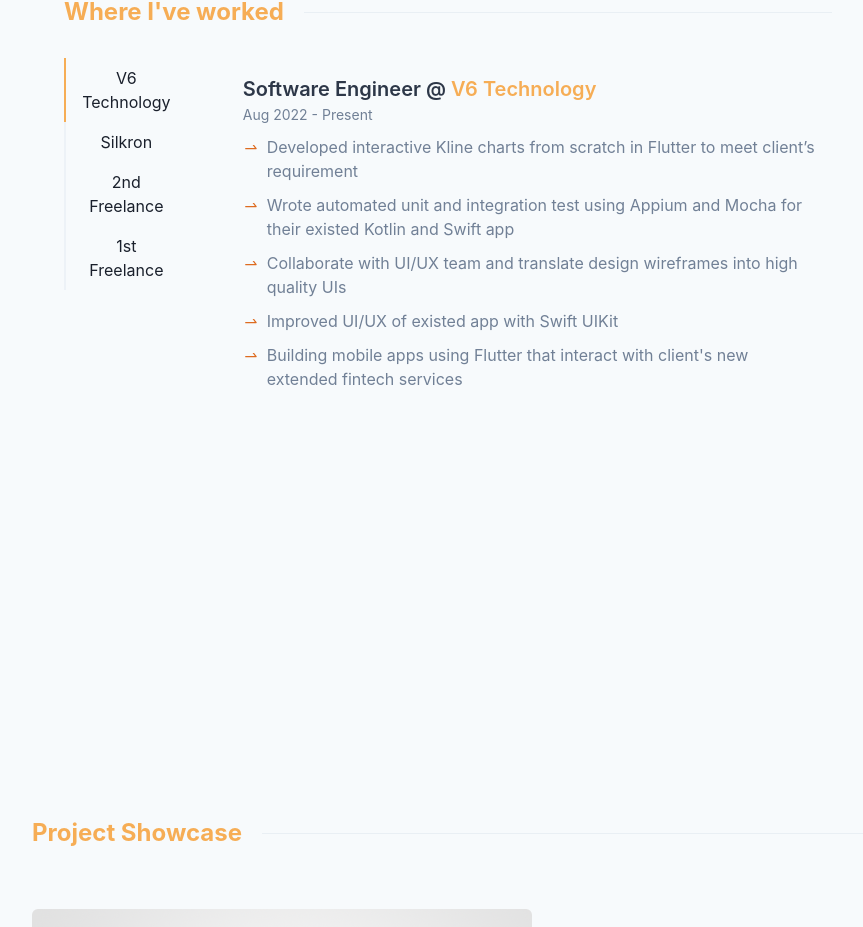
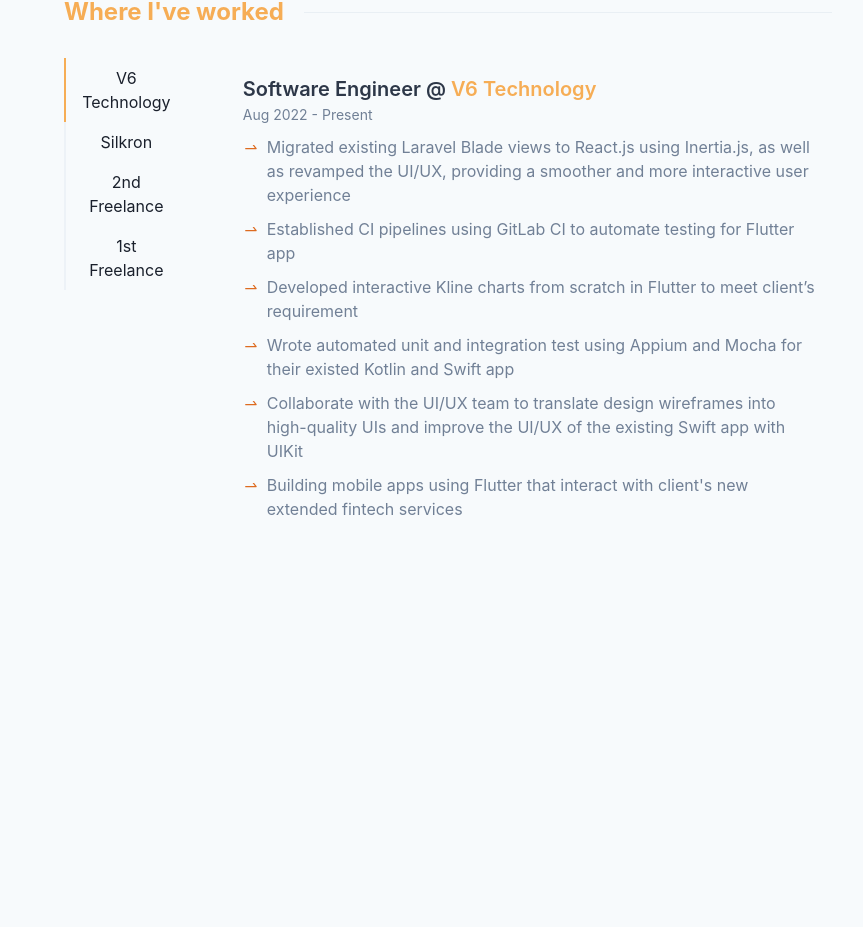
Before and after one commit to evanlaaaa/portfolio, a Next.js app: page / in a window 1280 px wide. Shown: the part 1954-2881 px from the top of the page, without its empty margins (80-943 px from the left). Built offline with nearby package versions, Linux system fonts and the light colour scheme.

Commit message:
Update job description

```diff
--- a/components/experience.tsx
+++ b/components/experience.tsx
@@ -14,10 +14,11 @@
       companyLink: "https://www.v6technology.net/",
       dateRange: "Aug 2022 - Present",
       description: [
+        "Migrated existing Laravel Blade views to React.js using Inertia.js, as well as revamped the UI/UX, providing a smoother and more interactive user experience",
+        "Established CI pipelines using GitLab CI to automate testing for Flutter app",
         "Developed interactive Kline charts from scratch in Flutter to meet client’s requirement",
         "Wrote automated unit and integration test using Appium and Mocha for their existed Kotlin and Swift app",
-        "Collaborate with UI/UX team and translate design wireframes into high quality UIs",
-        "Improved UI/UX of existed app with Swift UIKit",
+        "Collaborate with the UI/UX team to translate design wireframes into high-quality UIs and improve the UI/UX of the existing Swift app with UIKit",
         "Building mobile apps using Flutter that interact with client's new extended fintech services"
       ]
     }),
```
